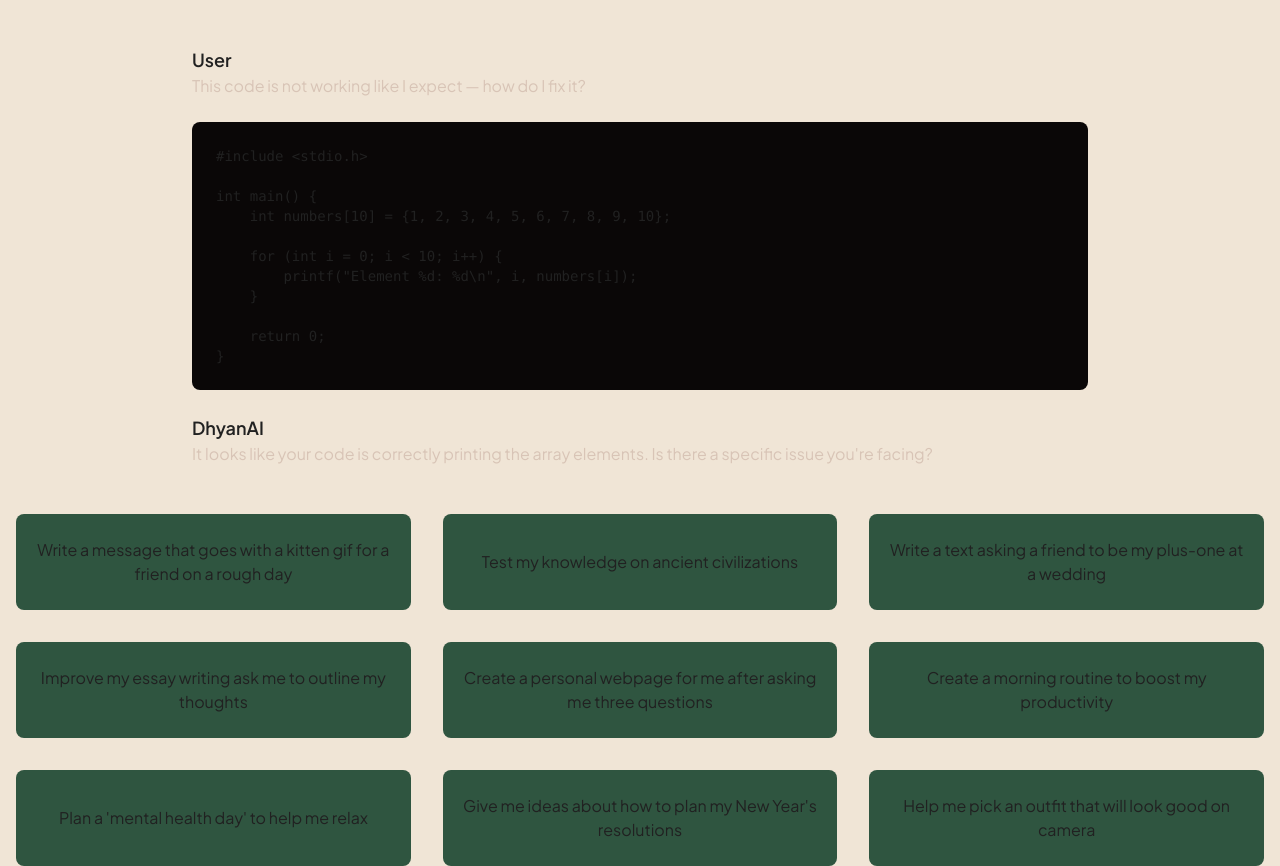
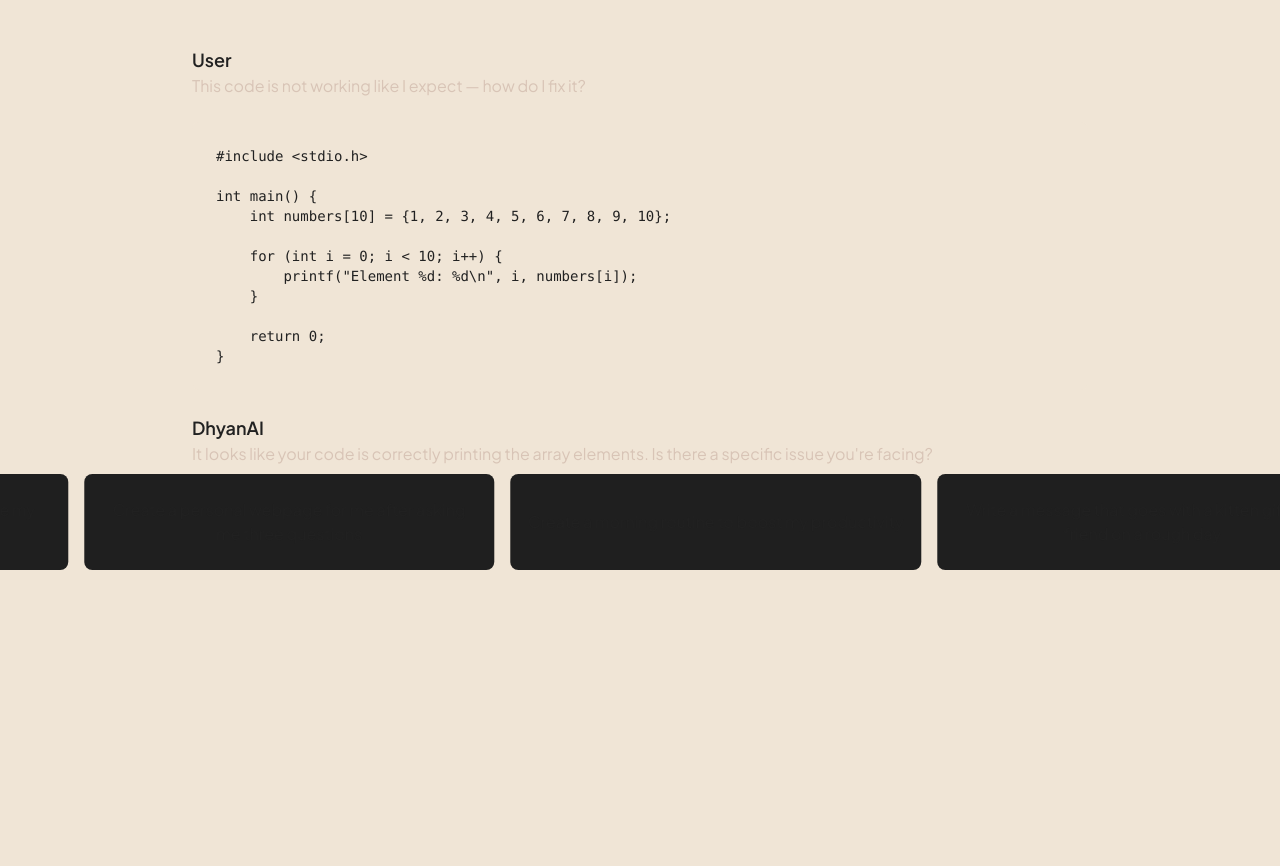
Before and after one commit to ItsSitanshu/dhyan-v1, a Next.js app: page /landing in a window 1280 px wide. Shown: the part 382-1248 px from the top of the page. After the commit the page ends 960 px from the top, so only its background shows below. Built offline with nearby package versions, Linux system fonts and the light colour scheme; a web font is replaced by a local one.

Commit message:
messagee

```diff
--- a/app/components/BoxGrid.tsx
+++ b/app/components/BoxGrid.tsx
@@ -1,6 +1,6 @@
-import React from "react";
+"use client";
+import React, { useState, useEffect, useRef } from "react";
 
-const BoxGrid = () => {
 const boxItems = [
   "Write a message that goes with a kitten gif for a friend on a rough day",
   "Test my knowledge on ancient civilizations",
@@ -13,18 +13,106 @@ const BoxGrid = () => {
   "Help me pick an outfit that will look good on camera",
 ];
 
+const BoxGrid: React.FC = () => {
+  const [startIndex, setStartIndex] = useState(0);
+  const intervalRef = useRef<number | NodeJS.Timeout | null>(null);
+
+  const itemsPerRow = 3; // 3 items per row in the grid
+
+  const nextSlide = () => {
+    setStartIndex((prevIndex) => (prevIndex + itemsPerRow) % boxItems.length);
+  };
+
+  const startCarousel = () => {
+    if (intervalRef.current !== null) {
+      clearInterval(intervalRef.current as number);
+      intervalRef.current = null;
+    }
+    intervalRef.current = window.setInterval(nextSlide, 4000); // Auto slide every 4 seconds
+  };
+
+  useEffect(() => {
+    startCarousel();
+    return () => {
+      if (intervalRef.current) {
+        clearInterval(intervalRef.current as number);
+      }
+    };
+  }, []);
+
+  const stopCarousel = () => {
+    if (intervalRef.current) clearInterval(intervalRef.current as number);
+  };
+
   return (
-    <div className="w-screen grid grid-cols-1 sm:grid-cols-2 md:grid-cols-3 gap-4 sm:gap-6 md:gap-8 mt-12 px-4">
-      {boxItems.map((item, index) => (
     <div
-          key={index}
-          className="bg-prim1 p-4 rounded-lg text-center h-24 flex items-center justify-center hover:bg-opacity-80 transition"
+      className="relative w-full overflow-hidden"
+      onMouseEnter={stopCarousel} // Stop the carousel when the mouse enters
+      onMouseLeave={startCarousel} // Start the carousel when the mouse leaves
     >
+      <div className="carousel-track-container">
+        <div className="carousel-track flex">
+          {/* Loop through the boxItems array and display in 3x3 grid */}
+          {boxItems
+            .slice(startIndex, startIndex + itemsPerRow)
+            .map((item, index) => (
+              <div key={index} className="box-container relative w-1/3 p-2">
+                <div className="bg-[#1F1F1F] p-4 rounded-lg text-center h-24 flex items-center justify-center hover:bg-[#060606] transition-opacity">
                   <a href="#" className="block text-foreground">
                     {item}
                   </a>
                 </div>
+              </div>
             ))}
+
+          {/* Duplicate the boxItems for seamless loop */}
+          {boxItems.slice(0, itemsPerRow).map((item, index) => (
+            <div
+              key={index + boxItems.length}
+              className="box-container relative w-1/3 p-2"
+            >
+              <div className="bg-[#1F1F1F] p-4 rounded-lg text-center h-24 flex items-center justify-center hover:bg-[#060606] transition-opacity">
+                <a href="#" className="block text-foreground">
+                  {item}
+                </a>
+              </div>
+            </div>
+          ))}
+        </div>
+      </div>
+
+      <style jsx>{`
+        .carousel-track-container {
+          width: 100%;
+          overflow: hidden;
+        }
+
+        .carousel-track {
+          display: flex;
+          animation: slide 20s linear infinite; /* Infinite slide */
+        }
+
+        .box-container {
+          flex: 0 0 33.33%; /* Each box item takes 1/3 of the width (3 items per row) */
+        }
+
+        @keyframes slide {
+          0% {
+            transform: translateX(0);
+          }
+          100% {
+            transform: translateX(-100%); /* Moves entire row of items */
+          }
+        }
+
+        .carousel-track:hover {
+          animation-play-state: paused; /* Pause animation on hover */
+        }
+
+        .carousel-track-container:hover .carousel-track {
+          animation-play-state: paused; /* Ensure all items stop moving when hovering anywhere in the carousel */
+        }
+      `}</style>
     </div>
   );
 };
--- a/app/components/CodeExample.tsx
+++ b/app/components/CodeExample.tsx
@@ -10,7 +10,7 @@ const CodeExample = () => {
         </p>
       </div>
 
-      <div className="w-full bg-lprim p-6 rounded-lg text-foreground text-sm overflow-x-auto">
+      <div className="w-full bg-background p-6 rounded-lg text-foreground text-sm overflow-x-auto">
         <pre>
           <code>
             {`#include <stdio.h>
```
Also changed, not shown: app/globals.css (+3 -34 lines). Lines whose indentation alone changed are shown as unchanged.
